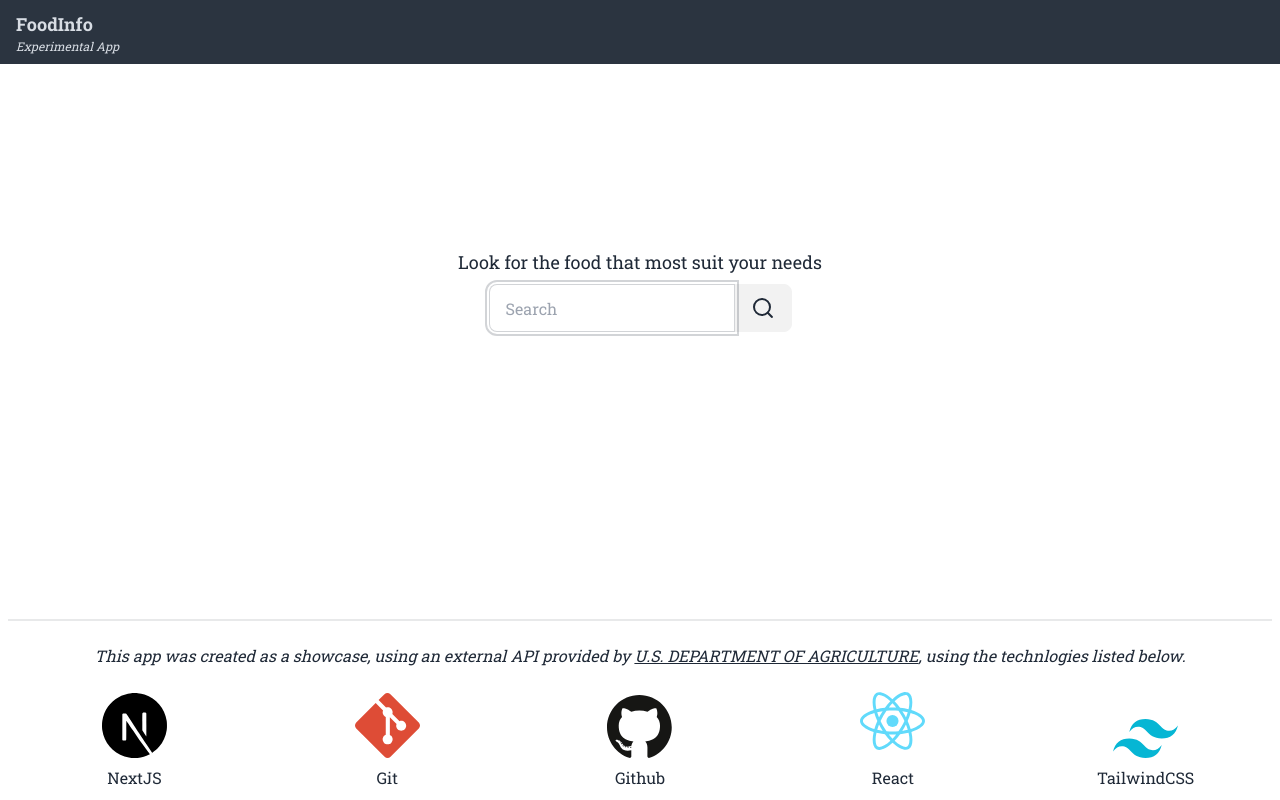
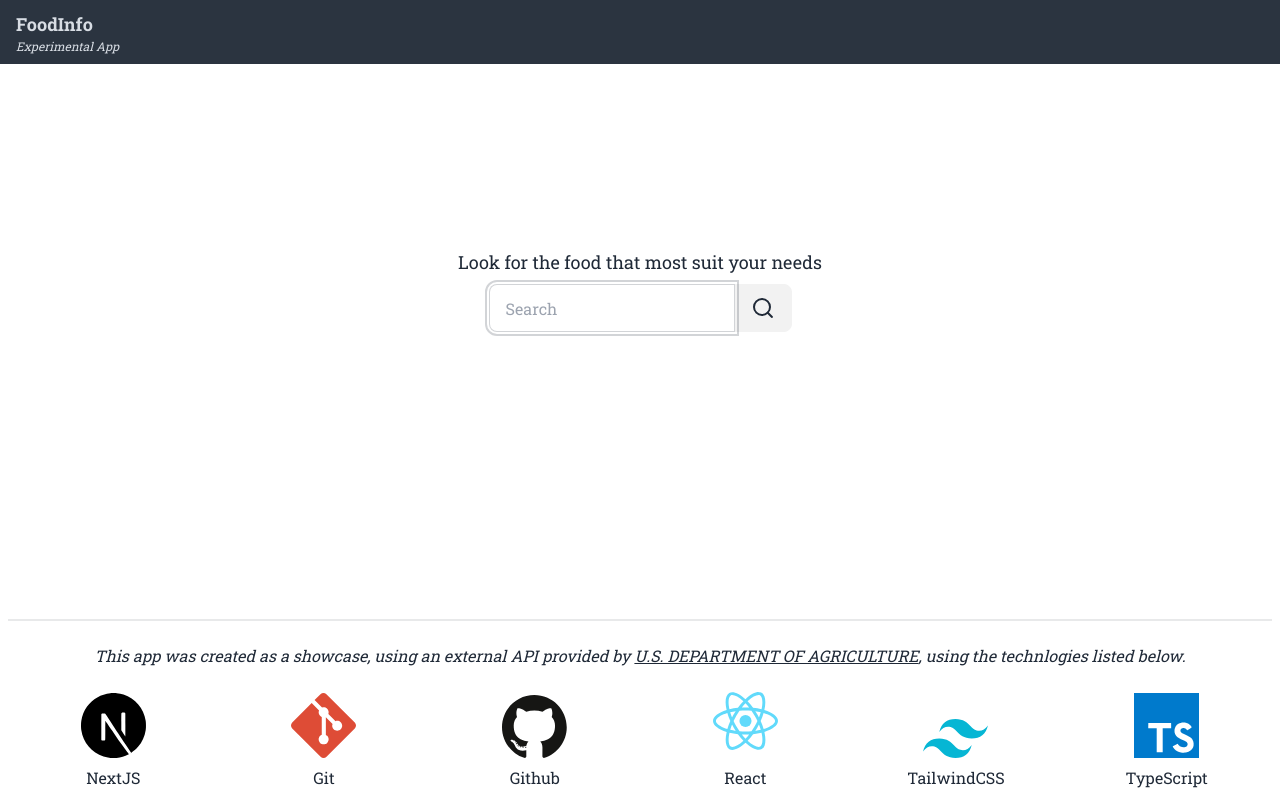
Before and after one commit to nortonglitz/food-info, a Next.js app: page / in a window 1280 px wide. Built offline with nearby package versions, Linux system fonts and the light colour scheme.

Commit message:
Added ts technlogy icon

```diff
--- a/app/page.tsx
+++ b/app/page.tsx
@@ -35,6 +35,9 @@ export default function HomePage() {
         <Link href="https://tailwindcss.com/">
           <Technology name="TailwindCSS" dir="/tailwindcss.svg" />
         </Link>
+        <Link href="https://www.typescriptlang.org/">
+          <Technology name="TypeScript" dir="/typescript.svg" />
+        </Link>
       </div>
     </main>
   )
```
Also changed, not shown: public/typescript.svg (added).
